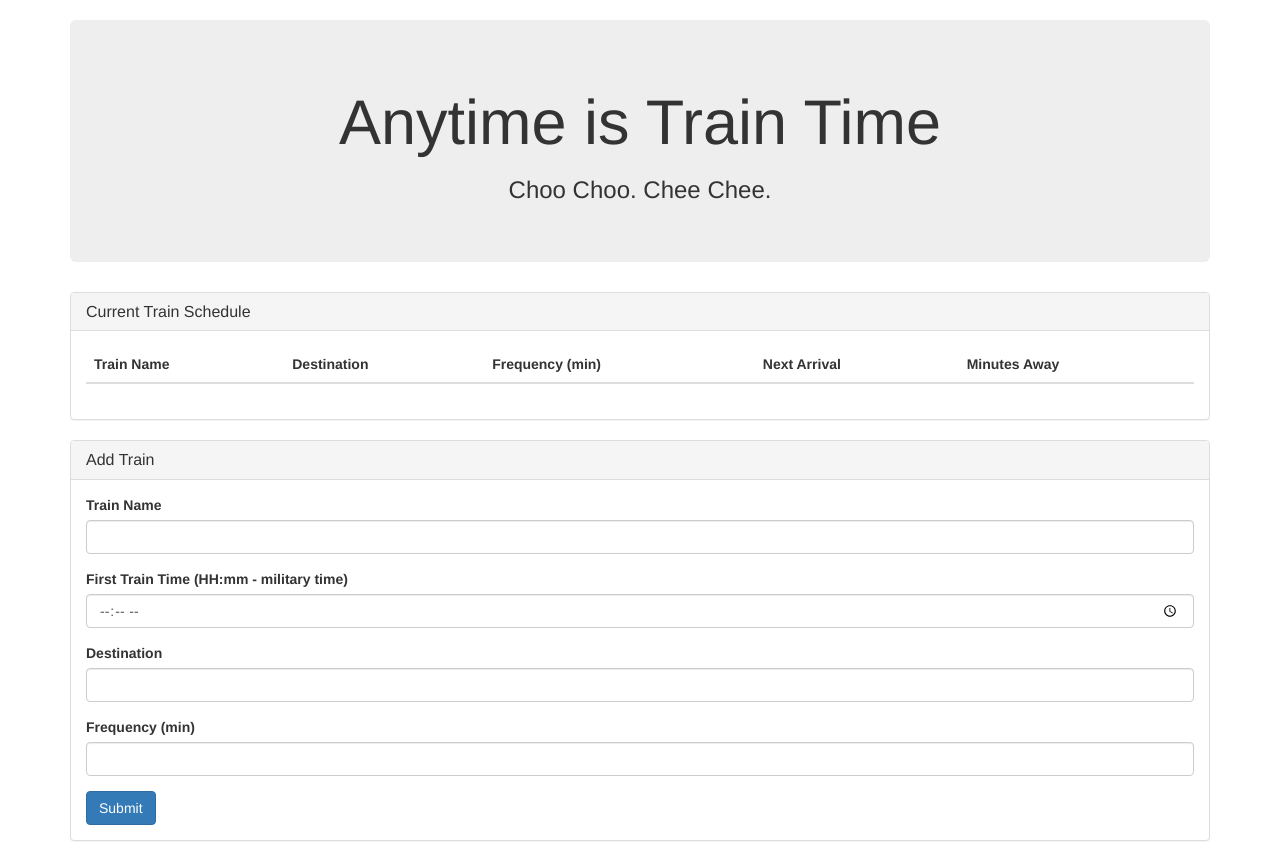
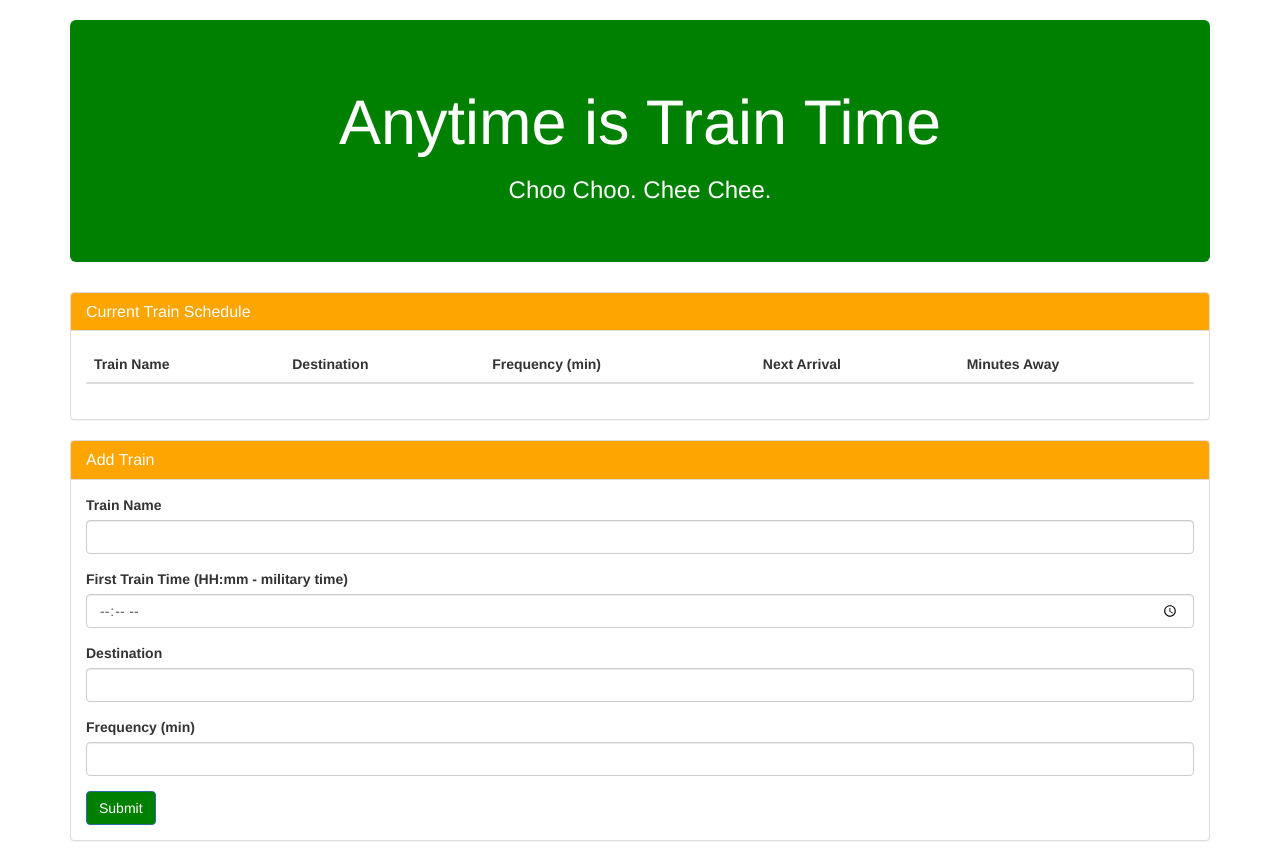
Before and after one commit to Meggin/train-scheduler, a plain HTML site: page index.html in a window 1280 px wide. Drawn offline with nearby package versions, Linux system fonts and the light colour scheme; no server answers.

Commit message:
added styles and code comments

```diff
--- a/assets/css/style.css
+++ b/assets/css/style.css
@@ -1,6 +1,20 @@
 /* So padding and border no longer increase width. */
 * {
   box-sizing: border-box;
+}
+
+.jumbotron {
+	background-color: green;
+	color: white;
+}
+
+.panel-default>.panel-heading {
+	background-color: orange;
+	color: white;
+}
+
+.btn {
+	background-color: green;
 }
 
 /*
--- a/assets/javascript/app.js
+++ b/assets/javascript/app.js
@@ -1,5 +1,4 @@
-/* global moment firebase */
-// Initialize Firebase
+// Global moment Firebase
 var config = {
   apiKey: "AIzaSyCzJWt3Q0dufPDDIf05HY5r4-i9ducyX08",
   authDomain: "train-scheduler-e00cb.firebaseapp.com",
@@ -8,6 +7,7 @@ var config = {
   messagingSenderId: "987271742863"
 };
 
+// Initialize Firebase
 firebase.initializeApp(config);
 
 // Create a variable to reference the database.
@@ -29,7 +29,6 @@ var nextArrivalInMin = 0;
 var nextArrival = "";
 
 // Capture Submit Button Click.
-// TODO: Don't allow for empty submits!
 $("#submit-train").on("click", function() {
   // Don't refresh page!
   event.preventDefault();
@@ -40,27 +39,40 @@ $("#submit-train").on("click", function() {
   destination = $("#destination").val().trim();
   frequency = $("#frequency").val().trim();
 
+  // Convert current time to minutes.
   convertCurrentTimeToMinutes();
 
+  // Convert first train time to minutes.
   convertFirstTrainToMinutes(firstTrain);
 
-  console.log("Schedule looks like this: " + schedule.toString());
+  // If frequncy is less than a day...
+  if (frequency < 1440) {
 
-  if (frequency < 1440) {
+    // Create train schedule using first train time and frequency.
     createTrainSchedule(firstTrainTotalMin, frequency);
+
+    // Determine next train using current time and schedule.
     determineNextTrain(currentTimeTotalMin, schedule);
+
+    // Determine minutes till next arrival.
     determineMinutesAway(nextArrivalInMin, currentTimeTotalMin);
+
+    // else if the frequency is greater than a day...
   } else {
+
+    // Simply set the next arrival time using first train time
+    // And using the remainder of the frequency divided by a day.
     nextArrivalInMin = firstTrainTotalMin + (frequency%1440);
+
+    // Determine the next train based on current time and next arrival.
     determineNextTrain(currentTimeTotalMin, nextArrivalInMin);
+
+    // Determine minutes away using first train total in minutes and frequency.
     minutesAway = parseFloat(firstTrainTotalMin) + parseFloat(frequency);
   }
 
-  console.log("Next arrival time in minutes is: " + nextArrivalInMin);
-
+  // Convert next train to hours and minutes for display.
   convertNextTrainToHoursMin(nextArrivalInMin);
-
-  console.log("This is the nextArrival string: " + nextArrival);
 
   // Clear out input text as a courtesy to your user.
   $("#train-name").val("");
@@ -76,11 +88,14 @@ $("#submit-train").on("click", function() {
     nextArrival: nextArrival,
     minutesAway: minutesAway
   });
+
 });
 
 // Firebase watcher
+// Retrieve list of trains using child_added
 database.ref().on("child_added", function(snapshot) {
-  //Append to HTML to reflect event.
+
+  // Build up train table in DOM.
   $("#trains").append("<tr>" +
                         "<th>" + snapshot.val().name + "</th>" +
                         "<th>" + snapshot.val().destination + "</th>" +
@@ -90,40 +105,36 @@ database.ref().on("child_added", function(snapshot) {
                       "</tr>");
 });
 
-// The first thing to do is figure out the start time in minutes.
-// Given we have military time-- there's two different equations:
-// If AM, first train time in minutes = (hr * 60) + min;
-// If PM, first train time in minutes = ((hr + 12) * 60) + min;
+// Convert first train tim minutes using moment.js.
 function convertFirstTrainToMinutes(firstTrain) {
-  // Will start off with sample result to work through logic.
+
   firstTrain = moment(firstTrain, "hh:mm");
   firstTrainHours = firstTrain.hours();
-  console.log("This is first train hours: " + firstTrainHours);
   firstTrainMin = firstTrain.minutes();
-  console.log("This is first train minutes: " + firstTrainMin);
+
+  // Calculation to add up the minutes.
   firstTrainTotalMin = firstTrainMin + firstTrainHours*60;
-  console.log("This is first train total minutes: " + firstTrainTotalMin);
 }
 
+// Convert current time to minutes using moment.js.
+// We want to compare like to like, hence conversions.
 function convertCurrentTimeToMinutes() {
   var currentHours = moment().hours();
-  console.log("Current time hours: " + currentHours);
   var currentMinutes = moment().minutes();
-  console.log("Current time minutes: " + currentMinutes);
+
+  // Calculation to add up the minutes.
   currentTimeTotalMin = currentMinutes + currentHours*60;
-  console.log("This is the current time total minutes: " + currentTimeTotalMin);
 }
 
-// Write function that creates train times array.
-// This function uses the first train time, and frequency.
 // Creates an array of train times over 24 hour period.
 function createTrainSchedule(firstTrainTotalMin, frequency) {
+
+  // Need to reset these values to create new schedule array.
   trainTime = 0;
   schedule = [];
   for (var i = 0; trainTime < 1440; i++) {
     trainTime = firstTrainTotalMin + (frequency*i);
     if (trainTime > 1440) {
-      console.log("Schedule array looks like this: " + schedule.toString());
       return schedule;
     } else {
       schedule.push(trainTime);
@@ -131,31 +142,24 @@ function createTrainSchedule(firstTrainTotalMin, frequency) {
   }
 };
 
-// Write function that calculates next arrival.
-// I'm thinking that you pass in the train times array.
-// I'm thinking this is a for loop that goes through the array,
-// Somehow comparing the array time to the current time.
-// Once the train time is greater than the current time,
-// That's the one that is set to the next arrival.
-// Will need to get hours and minutes for current time as part of this,
-// Perhaps creating two smaller functions to do this.
-// They need to be numeric values for comparison sake.
-// Will also need to tack on AM or PM depending on time.
+// Determine current train using current time and schedule.
 function determineNextTrain(currentTimeTotalMin, schedule) {
 
   //Scheduled train time after current time is next arrival time.
   for (var i = 0; i < schedule.length; i++) {
     if (schedule[i] > currentTimeTotalMin) {
       nextArrivalInMin = schedule[i];
-      console.log("Next arrival time in minutes is: " + nextArrivalInMin);
       return nextArrivalInMin;
     }
   }
 }
 
+// Convert next train to hours and minutes for display.
 function convertNextTrainToHoursMin(nextArrivalInMin) {
   var nextArrivalHours = Math.floor(nextArrivalInMin / 60);
   var ampm = "";
+
+  // Also figure out if time is AM or PM.
   if (nextArrivalHours > 12) {
     nextArrivalHours = nextArrivalHours - 12;
     ampm = "PM";
@@ -171,66 +175,14 @@ function convertNextTrainToHoursMin(nextArrivalInMin) {
     nextArrivalMin = "0" + nextArrivalMin;
   }
   nextArrival = nextArrivalHours + ":" + nextArrivalMin + " " + ampm;
-  console.log("This is the nextArrival string: " + nextArrival);
 }
 
 
-// Write function that calculates minutes away.
-// Pass in next arrival time into this function.
-// Compare current time to next arrival time.
-// The difference of this is the minutes away.
+// Determine minutes away for next train.
 function determineMinutesAway(nextArrivalInMin, currentTimeTotalMin) {
 
-  // Just to get this running, simple placeholder.
+  // Minutes away is simply next arrival minus current time.
   minutesAway = nextArrivalInMin - currentTimeTotalMin;
 
-  console.log("Real minutes away: " + minutesAway);
   return minutesAway;
 }
-
-// Retrieve list of trains using child_added
-// Build up table in DOM.
-
-// Bonus features:
-
-// Make sure which ever bonus features I implement,
-// That I move listeners together, functions together,
-// And add appropriate global variables, if needed.
-
-// Bonus feature one:
-// Create a function that gets called every minute.
-// This function will call the next arrival and minutes away functions.
-// Basic gist is to keep these cells up-to-date.
-
-// Bonus feature two:
-// Add update and remove buttons for each train.
-// This will be click event listeners.
-// Remove should be fairly straightforward.
-// Though table needs to be reconstructed.
-// The update click will need to call next arrival and minutes away functions.
-
-// Bonus feature three:
-// Use Firebase authentication so that only users logged in can use the site.
-// Users can log in with Google or GitHub accounts.
-
-// OK Math!
-// I started to work out the various calculations, and I realized I needed to step back.
-// And do some math!
-
-// So I worked on paper, with a pen.
-// And this is the logic that I came up with, that I want to preserve.
-
-// First, the goal is to always work in minutes.
-// At the very basic level, there are 1440 minutes in every day (24 * 60).
-
-// Need to create an array of train times starting with the first train time,
-// And then building up list of next train times by adding the frequency to previous train time,
-// All the way up to 1440.
-
-// To work out the next arrival, you find the item in the array
-// Closest to the current time.
-
-// Need to calculate the minutes in the current time.
-
-// The number of minutes away is just the current time minus the minutes in the next train
-// I think.
--- a/index.html
+++ b/index.html
@@ -15,6 +15,9 @@
   <!-- Bootstrap CDN-->
   <link rel="stylesheet" href="https://maxcdn.bootstrapcdn.com/bootstrap/3.3.7/css/bootstrap.min.css">
   <script src="https://maxcdn.bootstrapcdn.com/bootstrap/3.3.7/js/bootstrap.min.js"></script>
+
+  <!-- Linking CSS -->
+  <link rel="stylesheet" type="text/css" href="assets/css/style.css">
 
   <!-- Firebase Reference -->
   <script src="https://www.gstatic.com/firebasejs/live/3.0/firebase.js"></script>
```
